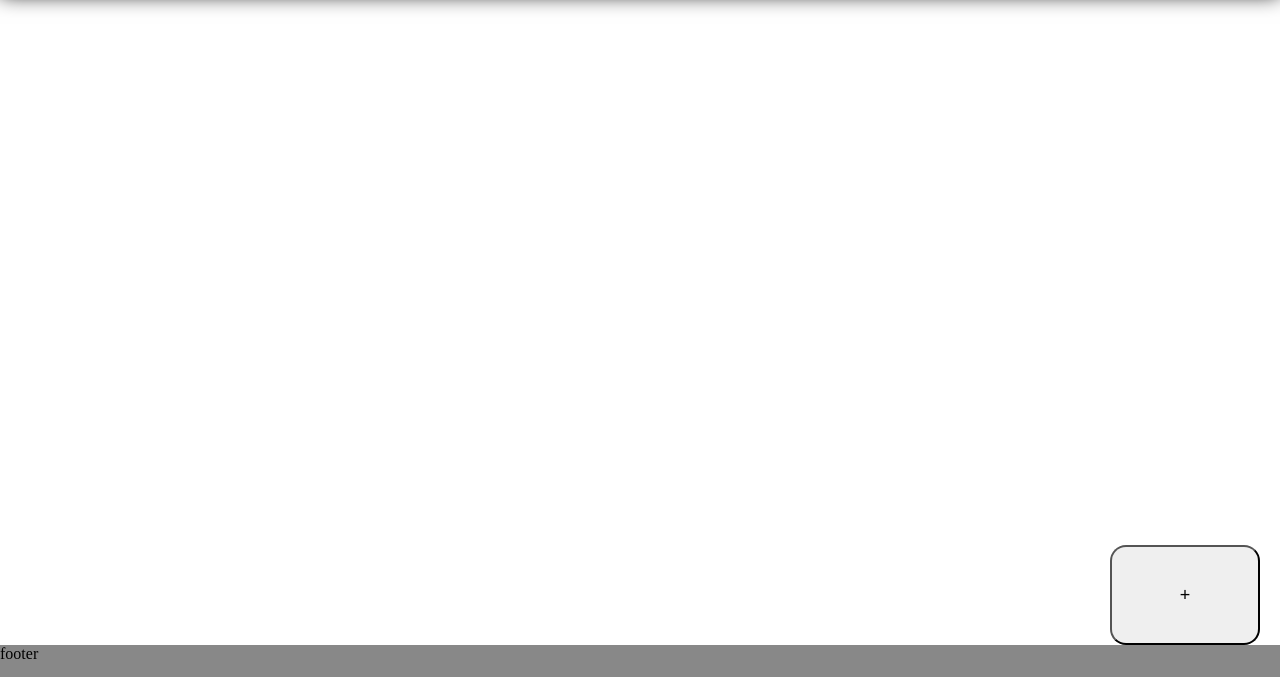
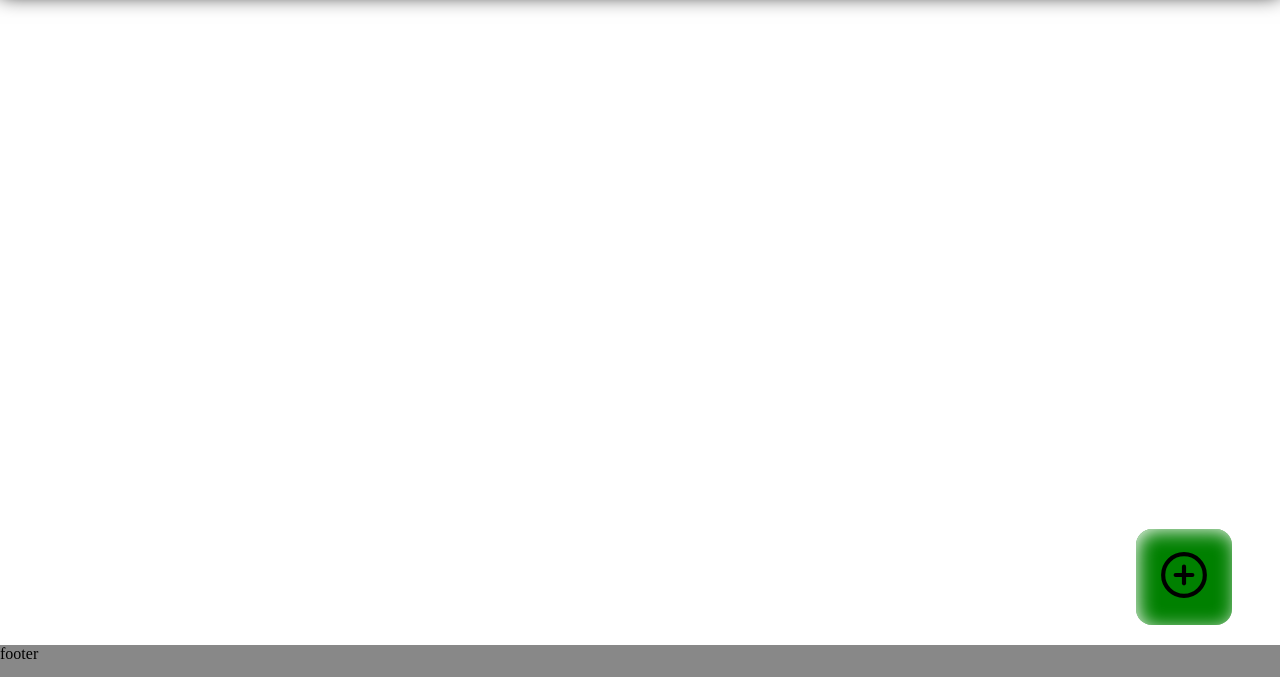
Before and after one commit to DjCr4y0n/library-project, a plain HTML site: page index.html in a window 1280 px wide. Shown: the part 123-800 px from the top of the page. Drawn offline with Linux system fonts and the light colour scheme.

Commit message:
style add button and move him to right bottom corner using flexbox in main instead of positioning

```diff
--- a/index.html
+++ b/index.html
@@ -45,9 +45,8 @@
     </div>
 
     <div class="main">
-        <button class="new">+</button>
-
         <div class="container"></div>
+        <button class="new"><img src="plus-circle.svg" alt="add-button" width="50px" height="50px"></button>
     </div>
 
     <div class="footer">
--- a/style.css
+++ b/style.css
@@ -34,26 +34,30 @@ body, html
     flex: 1;
     display: flex;
     flex-direction: column;
+    justify-content: space-between;
     margin: 0 3rem 0 3rem;
 }
 
 .footer
 {
     width: 100%;
-    height: 2em;
+    height: 2rem;
     background-color: #888888;
 }
 
 .new
 {
-    position: fixed;
-    bottom: 32px;
-    right: 20px;
+    margin-top: 10px;
+    margin-left: auto;
+    padding: 0;
     align-self: center;
-    height: 100px;
-    width: 150px;
+    height: 6rem;
+    width: 6rem;
     border-radius: 16px;
+    border: none;
     font-size: large;
+    background-color: green;
+    box-shadow: inset 3px 3px 20px -2px #ffffff;
 }
 
 .container
@@ -65,7 +69,7 @@ body, html
     align-self: center;
     width: 100%;
     display: grid;
-    grid-template: auto / repeat(auto-fit, minmax(250px, 1fr));
+    grid-template: auto / repeat(auto-fit, minmax(20rem, 1fr));
     row-gap: 15px;
     column-gap: 20px;
 }
```
Also changed, not shown: plus-circle.svg (added).
